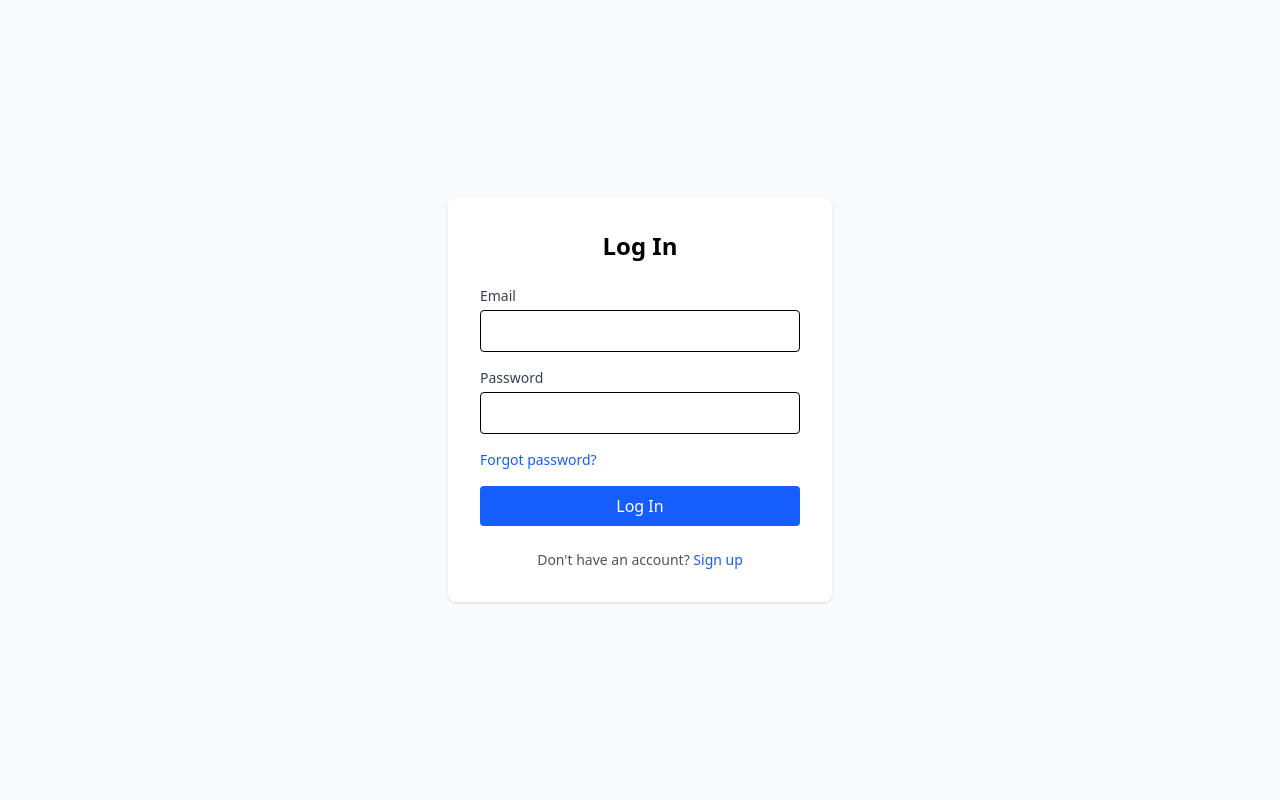
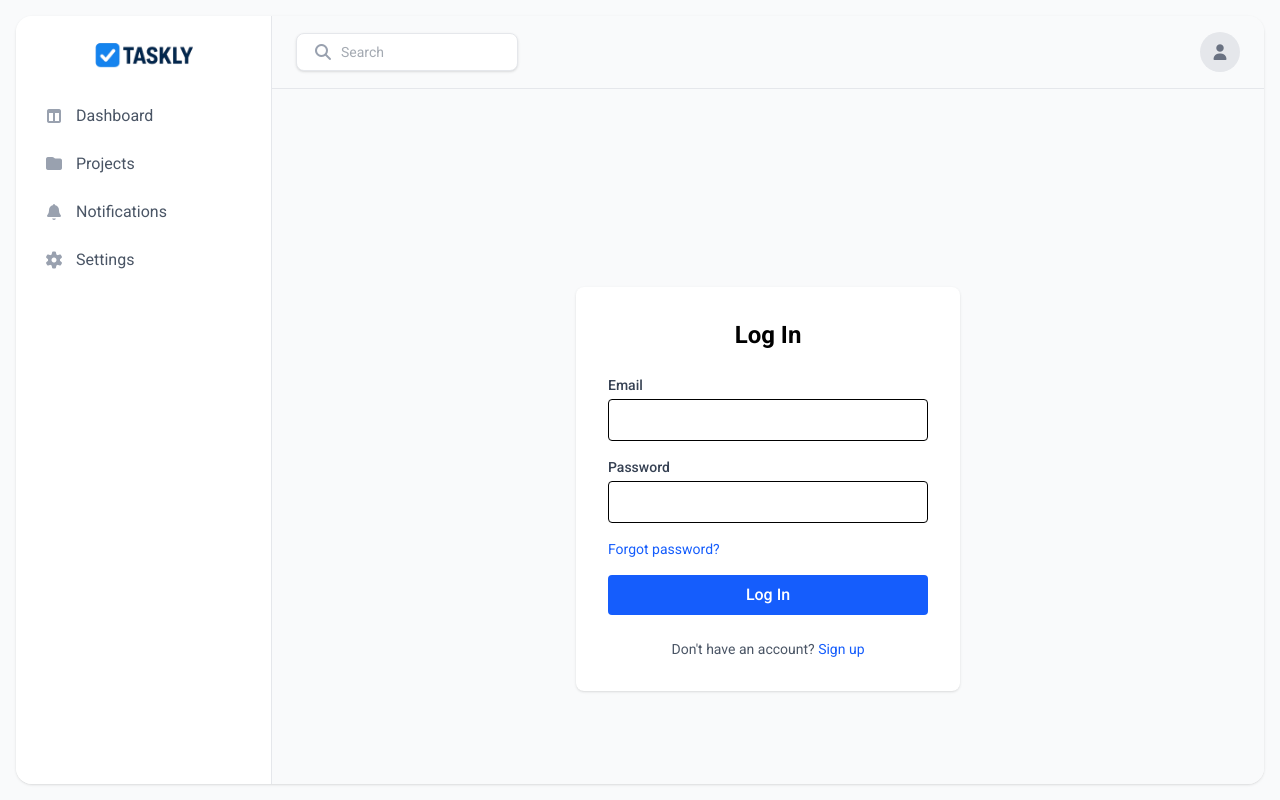
Before and after one commit to Ibrohim2442/taskly-frontend, a Vue app: page /login in a window 1280 px wide. Built offline with nearby package versions, Linux system fonts and the light colour scheme; no server answers.

Commit message:
integrate font & icon CDNs, simplify dashboard layout, and translate comments

```diff
--- a/index.html
+++ b/index.html
@@ -5,6 +5,7 @@
     <link rel="icon" type="image/svg+xml" href="/vite.svg" />
     <meta name="viewport" content="width=device-width, initial-scale=1.0" />
     <title>Vite + Vue</title>
+    <link rel="stylesheet" href="https://cdnjs.cloudflare.com/ajax/libs/font-awesome/7.0.0/css/all.min.css" integrity="sha512-DxV+EoADOkOygM4IR9yXP8Sb2qwgidEmeqAEmDKIOfPRQZOWbXCzLC6vjbZyy0vPisbH2SyW27+ddLVCN+OMzQ==" crossorigin="anonymous" referrerpolicy="no-referrer" />
   </head>
   <body>
     <div id="app"></div>
--- a/src/App.vue
+++ b/src/App.vue
@@ -3,7 +3,60 @@
 </script>
 
 <template>
-  <router-view />
+  <div class="flex h-screen bg-gray-50 p-4">
+    <div class="flex w-full bg-white rounded-2xl shadow-sm overflow-hidden">
+      <!-- Sidebar -->
+      <aside class="w-64 bg-white border-r border-gray-200 flex flex-col">
+        <div class="flex items-center justify-center h-20">
+          <img
+              src="@/assets/logo.png"
+              alt="Logo"
+              class="h-28 object-contain"
+          />
+        </div>
+        <nav class="flex-1 px-4 space-y-2 text-gray-600">
+          <a href="#" class="flex items-center space-x-3 px-3 py-2 rounded-lg hover:bg-gray-100">
+            <i class="fas fa-columns text-gray-400"></i>
+            <span>Dashboard</span>
+          </a>
+          <a href="#" class="flex items-center space-x-3 px-3 py-2 rounded-lg hover:bg-gray-100">
+            <i class="fas fa-folder text-gray-400"></i>
+            <span>Projects</span>
+          </a>
+          <a href="#" class="flex items-center space-x-3 px-3 py-2 rounded-lg hover:bg-gray-100">
+            <i class="fas fa-bell text-gray-400"></i>
+            <span>Notifications</span>
+          </a>
+          <a href="#" class="flex items-center space-x-3 px-3 py-2 rounded-lg hover:bg-gray-100">
+            <i class="fas fa-cog text-gray-400"></i>
+            <span>Settings</span>
+          </a>
+        </nav>
+      </aside>
+
+      <div class="flex-1 flex flex-col">
+        <!-- Header -->
+        <header class="flex items-center justify-between px-6 py-4 border-b border-gray-200 bg-gray-50">
+          <div class="flex items-center bg-white px-4 py-2 rounded-lg shadow-sm border border-gray-200">
+            <i class="fas fa-search text-gray-400 mr-2"></i>
+            <input
+                type="text"
+                placeholder="Search"
+                class="bg-transparent focus:outline-none text-sm text-gray-600"
+            />
+          </div>
+          <div class="w-10 h-10 rounded-full bg-gray-200 flex items-center justify-center">
+            <i class="fas fa-user text-gray-500"></i>
+          </div>
+        </header>
+
+        <!-- Main Content -->
+        <router-view />
+
+      </div>
+    </div>
+  </div>
+
 </template>
 
 <style scoped>
--- a/src/stores/auth.store.js
+++ b/src/stores/auth.store.js
@@ -19,7 +19,7 @@ export const useAuthStore = defineStore('auth', {
             this.errors = {};
             try {
                 await api.post('/register', payload);
-                // ❌ token va user saqlanmaydi — faqat muvaffaqiyatli ro‘yxatdan o‘tish
+                // token and user are not saved — only successful registration
                 return true;
             } catch (error) {
                 if (error.response?.status === 422) {
--- a/src/style.css
+++ b/src/style.css
@@ -1 +1,11 @@
+@import url('https://fonts.googleapis.com/css2?family=Roboto:ital,wght@0,100..900;1,100..900&display=swap');
+
 @import "tailwindcss";
+
+html {
+    scroll-behavior: smooth;
+}
+
+body {
+    font-family: 'Roboto', sans-serif;
+}
--- a/src/views/LoginView.vue
+++ b/src/views/LoginView.vue
@@ -5,7 +5,6 @@
       <h2 class="text-2xl font-bold text-center mb-6">Log In</h2>
 
       <form @submit.prevent="handleLogin" class="space-y-4">
-        <!-- Email -->
         <div>
           <label class="block text-sm font-medium text-gray-700 mb-1">Email</label>
           <input
@@ -19,7 +18,6 @@
           </p>
         </div>
 
-        <!-- Password -->
         <div>
           <label class="block text-sm font-medium text-gray-700 mb-1">Password</label>
           <input
@@ -33,12 +31,10 @@
           </p>
         </div>
 
-        <!-- Forgot password -->
         <div class="text-sm">
           <a href="#" class="text-blue-600 hover:underline">Forgot password?</a>
         </div>
 
-        <!-- Submit -->
         <button
             type="submit"
             class="w-full bg-blue-600 text-white font-medium py-2 rounded hover:bg-blue-700 transition"
@@ -48,7 +44,6 @@
         </button>
       </form>
 
-      <!-- Sign up link -->
       <p class="mt-6 text-center text-sm text-gray-600">
         Don't have an account?
         <router-link to="/register" class="text-blue-600 hover:underline">
--- a/src/views/RegisterView.vue
+++ b/src/views/RegisterView.vue
@@ -5,7 +5,6 @@
       <h2 class="text-2xl font-bold text-center mb-6">Sign Up</h2>
 
       <form @submit.prevent="handleRegister" class="space-y-4">
-        <!-- Name -->
         <div>
           <label class="block text-sm font-medium text-gray-700 mb-1">Name</label>
           <input
@@ -19,7 +18,6 @@
           </p>
         </div>
 
-        <!-- Email -->
         <div>
           <label class="block text-sm font-medium text-gray-700 mb-1">Email</label>
           <input
@@ -33,7 +31,6 @@
           </p>
         </div>
 
-        <!-- Password -->
         <div>
           <label class="block text-sm font-medium text-gray-700 mb-1">Password</label>
           <input
@@ -47,7 +44,6 @@
           </p>
         </div>
 
-        <!-- Confirm Password -->
         <div>
           <label class="block text-sm font-medium text-gray-700 mb-1">Confirm Password</label>
           <input
@@ -61,7 +57,6 @@
           </p>
         </div>
 
-        <!-- Submit -->
         <button
             type="submit"
             class="w-full bg-blue-600 text-white font-medium py-2 rounded hover:bg-blue-700 transition"
@@ -71,7 +66,6 @@
         </button>
       </form>
 
-      <!-- Login link -->
       <p class="mt-6 text-center text-sm text-gray-600">
         Already have an account?
         <router-link to="/login" class="text-blue-600 hover:underline">
```
Also changed, not shown: src/views/DashboardView.vue (+29 -74 lines), src/assets/logo.png (added).
